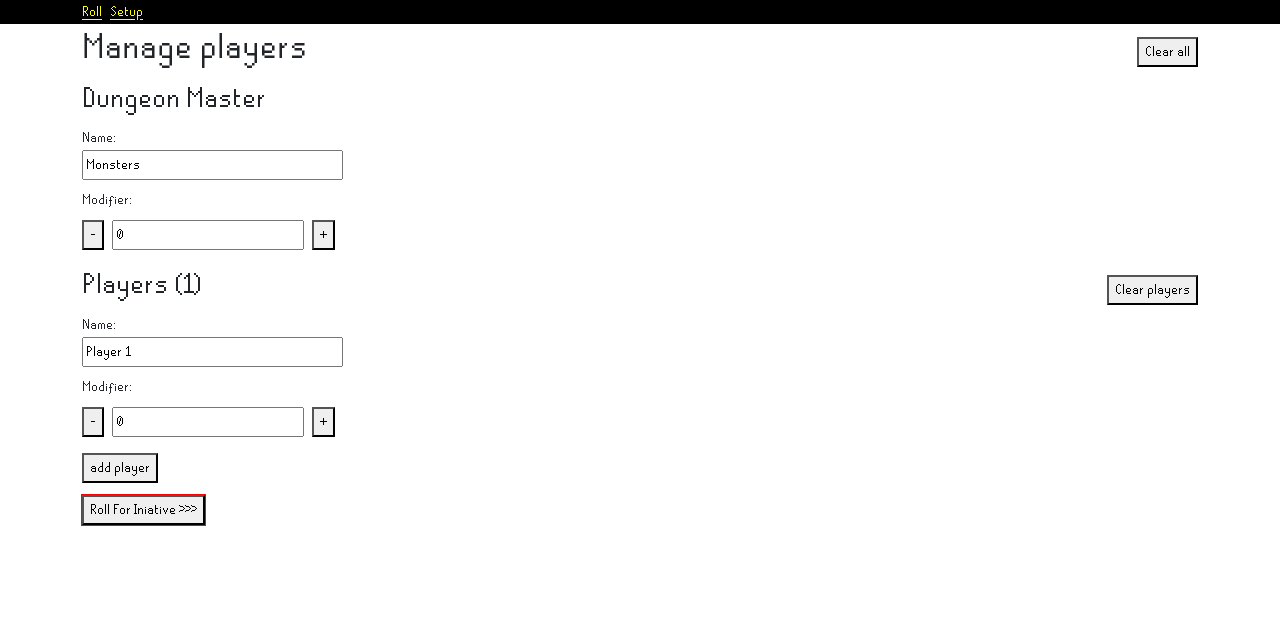
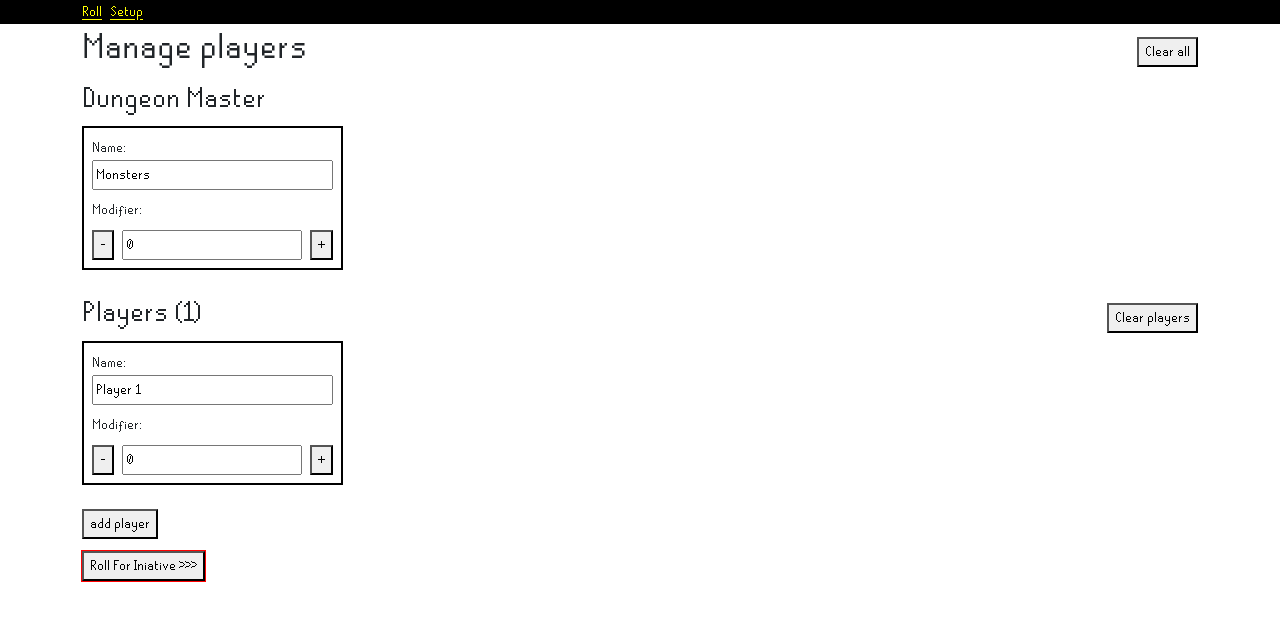
Before and after one commit to Roll-for-Initiative/roll-for-initiative-spa, a Vue app: page /setup in a window 1280 px wide. Shown: the top 620 px of the page. Built offline with nearby package versions, Linux system fonts and the light colour scheme.

Commit message:
fixed some layout issues

```diff
--- a/src/components/NumberInput.vue
+++ b/src/components/NumberInput.vue
@@ -52,7 +52,8 @@ const increment = () => {
 }
 
 .number-input__input {
-  flex: 1 1 auto;
+  flex: 1 1 0;
+  min-width: 0;
 }
 
 /* Chrome, Safari, Edge, Opera */
--- a/src/components/PlayerCard.vue
+++ b/src/components/PlayerCard.vue
@@ -1,4 +1,5 @@
 <template>
+  <div class="col-12 col-sm-4 col-lg-3">
     <div class="player-card">
       <TextInput v-model="model.name" :id="player.id" name="name" />
       <NumberInput v-model="model.modifier" :id="player.id" name="modifier" />
@@ -10,6 +11,7 @@
       >
         Delete player
       </button>
+    </div>
   </div>
 </template>
 
@@ -56,6 +58,8 @@ const handleDelete = () => {
   flex-direction: column;
   align-items: flex-start;
   gap: 0.5rem;
-  margin-bottom: 1rem;
+  border: solid 2px black;
+  padding: 0.5rem;
+  margin-bottom: 1.5rem;
 }
 </style>
--- a/src/views/SetupView.vue
+++ b/src/views/SetupView.vue
@@ -14,7 +14,7 @@
     </div>
 
     <div class="row">
-      <PlayerCard class="col-3" :player="playerStore.dungeonMaster" isDungeonMaster />
+      <PlayerCard :player="playerStore.dungeonMaster" isDungeonMaster />
     </div>
 
     <div class="row">
@@ -25,12 +25,7 @@
     </div>
 
     <div class="row">
-      <PlayerCard
-        class="col-3"
-        v-for="player in playerStore.players"
-        :player="player"
-        :key="player.id"
-      />
+      <PlayerCard v-for="player in playerStore.players" :player="player" :key="player.id" />
     </div>
 
     <div class="row">
@@ -42,7 +37,7 @@
     <div class="row">
       <div class="col">
         <div class="setup-view__actions">
-          <RouterLink class="router-link setup-view__actions-btn" to="/roll">
+          <RouterLink class="router-link setup-view__actions-btn" to="/">
             <button>Roll For Iniative >>></button>
           </RouterLink>
         </div>
@@ -69,10 +64,6 @@ const handleClearPlayers = () => {
   playerStore.clearPlayers()
 }
 
-const handleGenerate = () => {
-  playerStore.roll()
-}
-
 playerStore.$subscribe((mutation, state) => {
   localStorage.setItem(mutation.storeId, JSON.stringify(state))
 })
```
Lines whose indentation alone changed are shown as unchanged.
